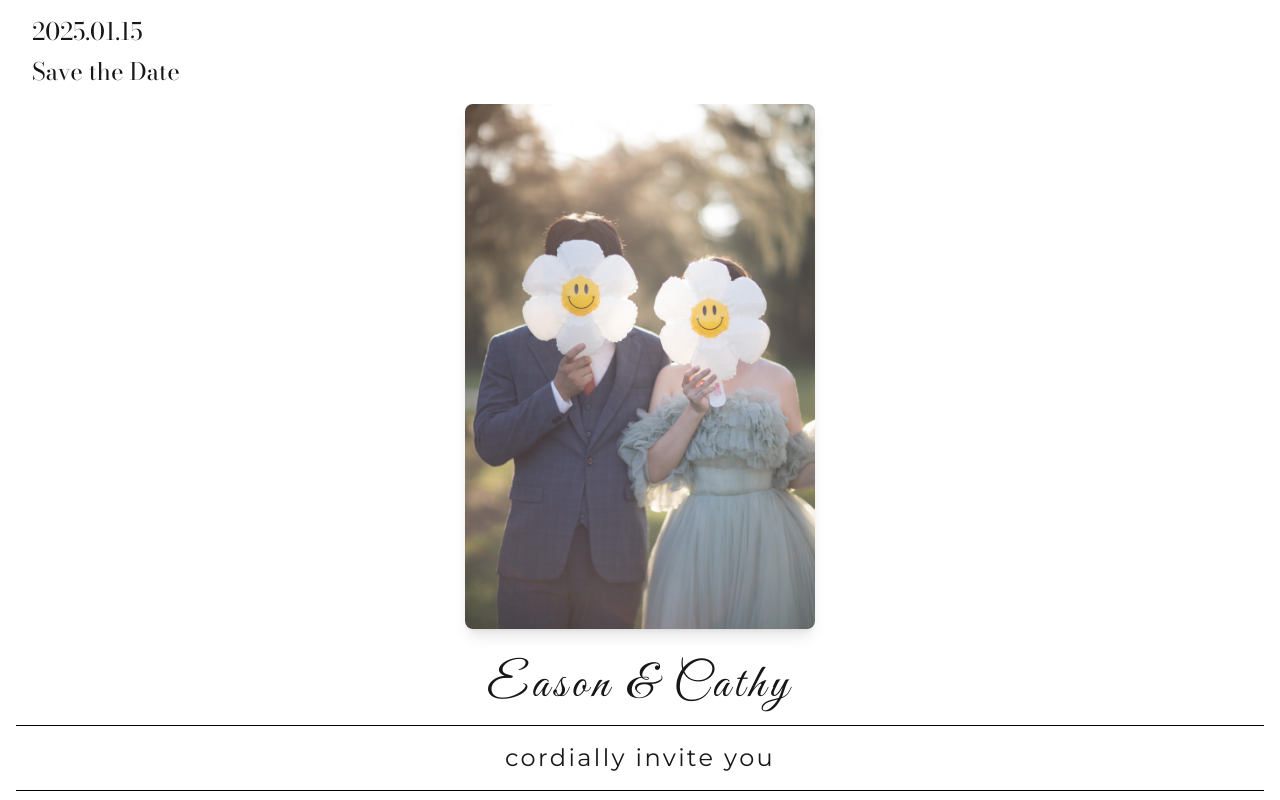
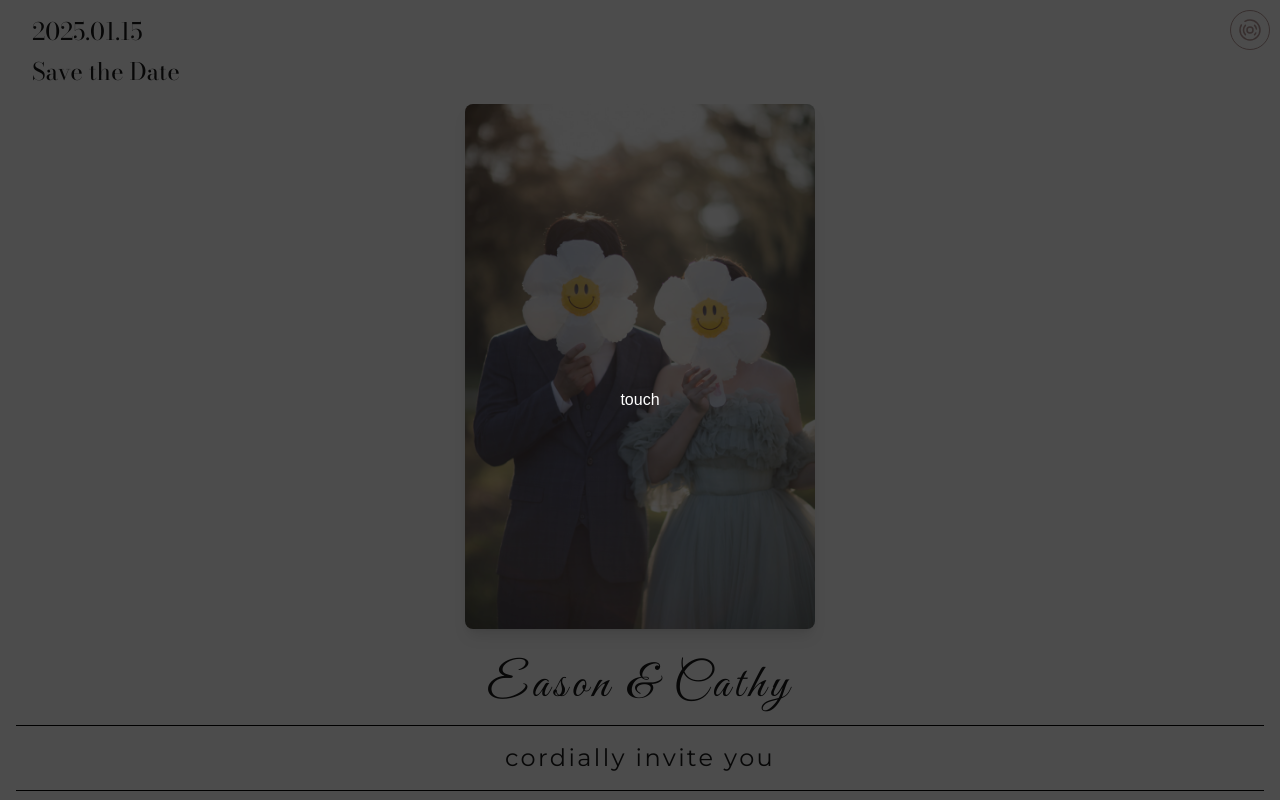
Before and after one commit to yrtc99/invitaion, a Next.js app: page / in a window 1280 px wide. Shown: the top 800 px of the page. Built offline with nearby package versions, Linux system fonts and the light colour scheme.

Commit message:
“update”

```diff
--- a/app/globals.css
+++ b/app/globals.css
@@ -40,3 +40,50 @@ body {
 .bodoni-moda-regular {
   font-family: var(--font-bodoni-moda);
 }
+
+.play-button {
+  background-color: transparent;
+  border: 1px solid #B89C9A;
+  border-radius: 50%;
+  width: 40px;
+  height: 40px;
+  top: 10px;
+  margin-right: 10px;
+  display: flex;
+  position: fixed;
+  align-items: center;
+  justify-content: center;
+  cursor: pointer;
+  transition: background-color 0.3s, border-color 0.3s;
+  z-index: 10;
+}
+
+.icon {
+  font-size: 24px;
+  color: #B89C9A;
+  transition: transform 0.5s; /* 添加过渡效果 */
+}
+
+.rotate {
+  animation: spin 1s linear infinite; /* 持续旋转动画 */
+}
+
+@keyframes spin {
+  0% { transform: rotate(0deg); }
+  100% { transform: rotate(360deg); }
+}
+
+.overlay {
+  position: fixed;
+  top: 0;
+  left: 0;
+  right: 0;
+  bottom: 0;
+  background-color: rgba(0, 0, 0, 0.7);
+  color: white;
+  display: flex;
+  align-items: center;
+  justify-content: center;
+  transition: opacity 0.5s ease;
+  z-index: 1000; /* 确保遮罩在最上层 */
+}
--- a/app/page.tsx
+++ b/app/page.tsx
@@ -8,6 +8,7 @@ import WereMarried from '@/components/WereMarried'
 import AboutWedding from '@/components/AboutWedding'
 import Location from '@/components/Location'
 import ImageGallery from '@/components/ImageGallery'
+import PlayButton from '@/components/PlayButton'
 
 export default function Home() {
   return (
@@ -19,6 +20,7 @@ export default function Home() {
       </Head>
 
       <main className="w-full">
+        <PlayButton/>
         <Intro />
         <Brief />
         <h1 className=' text-2xl text-center bodoni-moda-regular mt-28 mb-8 ' style={{ color: '#9F3D39' }}>
--- a/components/Intro.tsx
+++ b/components/Intro.tsx
@@ -1,4 +1,5 @@
 import Image from 'next/image'
+
 
 export default function Intro() {
     return (
--- /dev/null
+++ b/components/Overlay.tsx
@@ -0,0 +1,15 @@
+import React from 'react';
+
+interface OverlayProps {
+    onClick: () => void;
+}
+
+const Overlay: React.FC<OverlayProps> = ({ onClick }) => {
+    return (
+        <div className="overlay" onClick={onClick}>
+            <h2>touch</h2>
+        </div>
+    );
+};
+
+export default Overlay;
--- /dev/null
+++ b/components/PlayButton.tsx
@@ -0,0 +1,58 @@
+"use client"
+import React, { useState, useEffect } from 'react';
+import Overlay from './Overlay';
+
+const PlayButton = () => {
+    const [isPlaying, setIsPlaying] = useState(false);
+    const [rotation, setRotation] = useState(0);
+    const [showOverlay, setShowOverlay] = useState(true);
+    const audioRef = React.useRef<HTMLAudioElement>(null);
+
+
+    const togglePlay = async () => {
+        if (audioRef.current) {
+            if (isPlaying) {
+                audioRef.current.pause();
+            } else {
+                try {
+                    await audioRef.current.play();
+                } catch (error) {
+                    console.error("播放失败:", error);
+                }
+            }
+            setIsPlaying(!isPlaying);
+        }
+    };
+
+    const handleOverlayClick = () => {
+        setShowOverlay(false);
+        togglePlay();
+    };
+
+    useEffect(() => {
+        const interval = setInterval(() => {
+            if (isPlaying) {
+                setRotation((prevRotation) => prevRotation + 10);
+            }
+        }, 100);
+        return () => clearInterval(interval);
+    }, [isPlaying]);
+
+    return (
+        <div className='flex justify-end '>
+            <div className="play-button" onClick={togglePlay}>
+                {showOverlay && <Overlay onClick={handleOverlayClick} />}
+                <div className="icon" style={{ transform: `rotate(${rotation}deg)` }}>
+                    <svg width="24" height="24" viewBox="0 0 24 24" fill="none" xmlns="http://www.w3.org/2000/svg">
+                        <circle cx="12" cy="12" r="3" stroke="#B89C9A" strokeWidth="1.5" />
+                        <path d="M7.40381 16.5967C4.8654 14.0583 4.8654 9.94271 7.40381 7.4043M16.5962 7.4043C17.6103 8.41836 18.2192 9.68413 18.4231 11.0005M16.5962 16.5967C17.0785 16.1144 17.4692 15.5751 17.7682 15.0005" stroke="#B89C9A" strokeWidth="1.5" strokeLinecap="round" />
+                        <path d="M7 3.33782C8.47087 2.48697 10.1786 2 12 2C17.5228 2 22 6.47715 22 12C22 17.5228 17.5228 22 12 22C6.47715 22 2 17.5228 2 12C2 10.1786 2.48697 8.47087 3.33782 7" stroke="#B89C9A" strokeWidth="1.5" strokeLinecap="round" />
+                    </svg>
+                </div>
+                <audio ref={audioRef} src="music.mp3" loop />
+            </div>
+        </div>
+    );
+};
+
+export default PlayButton;
```
Also changed, not shown: public/vinyl-record-svgrepo-com.svg (added).
